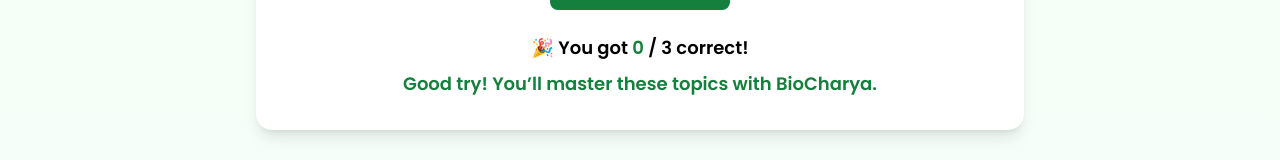
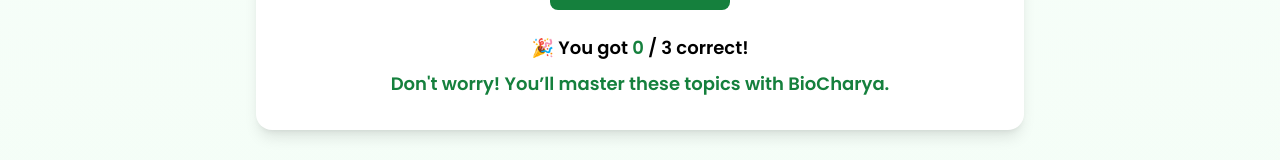
Before and after one commit to AnkitBhattachaya/biocharya, a Next.js app: page /demo in a window 1280 px wide. Both pictures are taken after typing "Sample", "5551234" into the empty fields and a click on the button "Submit Answers". Shown: the part 1463-1623 px from the top of the page. Built offline with nearby package versions, Linux system fonts and the light colour scheme.

Commit message:
Update page.tsx

```diff
--- a/app/demo/page.tsx
+++ b/app/demo/page.tsx
@@ -104,8 +104,8 @@ export default function DemoPage() {
         <div className="relative aspect-video rounded-2xl overflow-hidden shadow-lg border border-green-100">
           <iframe
             className="w-full h-full"
-            src="https://www.youtube.com/embed/YOUR_VIDEO_ID"
-            title="BioCharya Demo Class"
+            src="https://youtu.be/e92vn0_p2TY?si=ln3T01LVaJhofTYB"
+            title="Demo topic - Counter Current Mechanism"
             allow="accelerometer; autoplay; clipboard-write; encrypted-media; gyroscope; picture-in-picture"
             allowFullScreen
           ></iframe>
@@ -169,7 +169,7 @@ export default function DemoPage() {
               <p className="text-green-700 mt-2">
                 {score === 3
                   ? "Excellent! You’re ready for NEET Biology!"
-                  : "Good try! You’ll master these topics with BioCharya."}
+                  : "Don't worry! You’ll master these topics with BioCharya."}
               </p>
             </motion.div>
           )}
```
